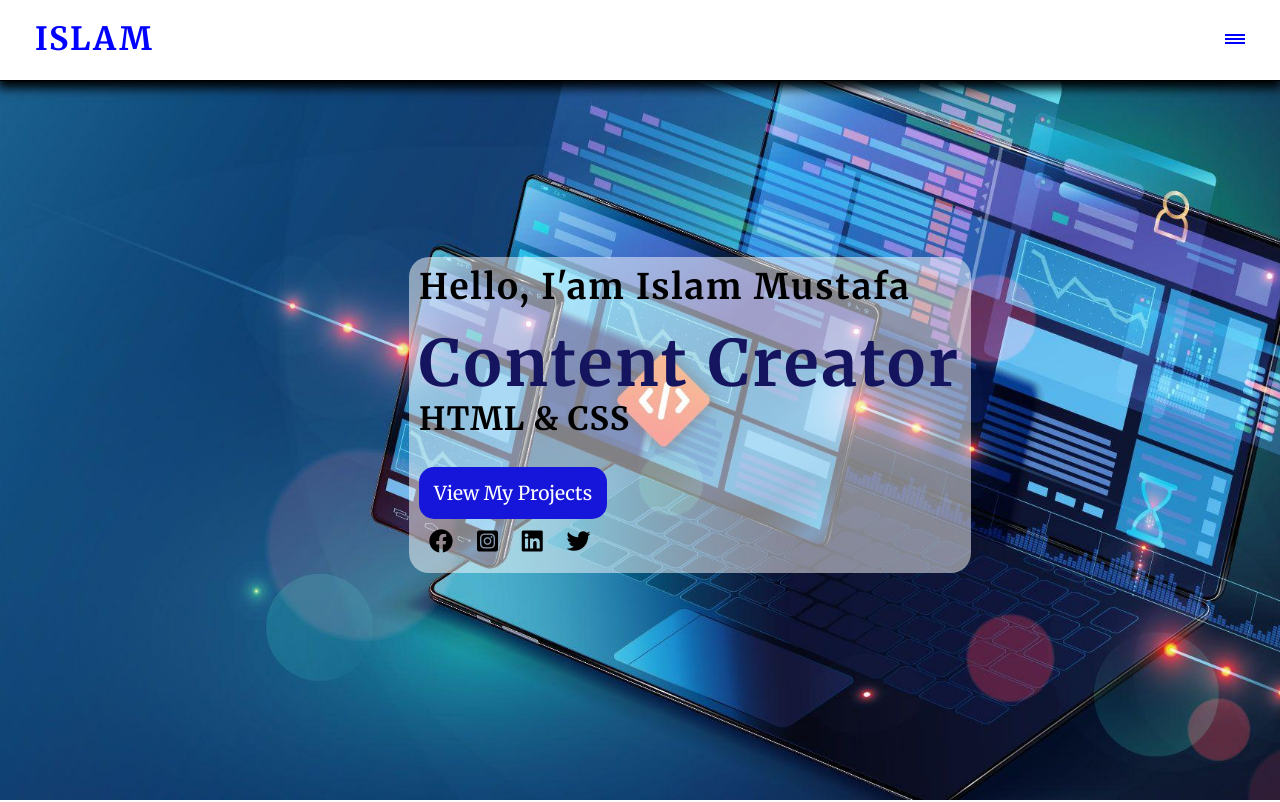
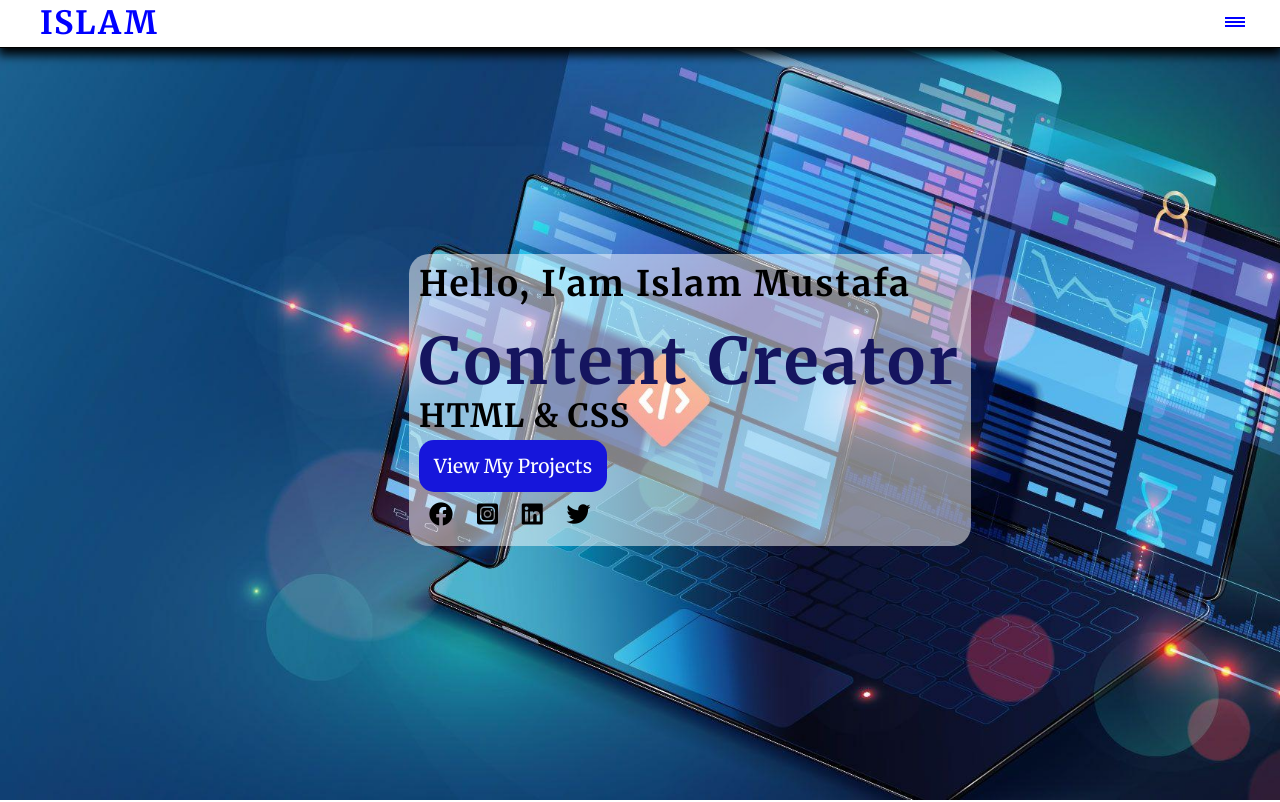
Before and after one commit to islamm77/Pro1, a plain HTML site: page index.html in a window 1280 px wide. Shown: the top 802 px of the page. Drawn offline with Linux system fonts and the light colour scheme.

Commit message:
main-containt

```diff
--- a/css/main.css
+++ b/css/main.css
@@ -33,6 +33,7 @@ header .container h1 {
     color: blue;
     text-transform: uppercase;
     letter-spacing: 2px;
+    margin: 5px;
 }
 
 
@@ -116,7 +117,9 @@ header .container .links ul a:hover {
     background: rgba(255, 255, 255, 0.5);
     padding: 10px 10px;
     border-radius: 20px;
-    margin-top: 30px;
+    position: absolute;
+    top: auto;
+    left: auto;
 }
 
 .main .content h2 {
@@ -150,7 +153,7 @@ header .container .links ul a:hover {
     text-decoration: none;
     padding: 15px;
     border-radius: 15px;
-    margin-top: 30px;
+    margin-top: 5px;
     transition: 0.7s ease;
 }
 
```
